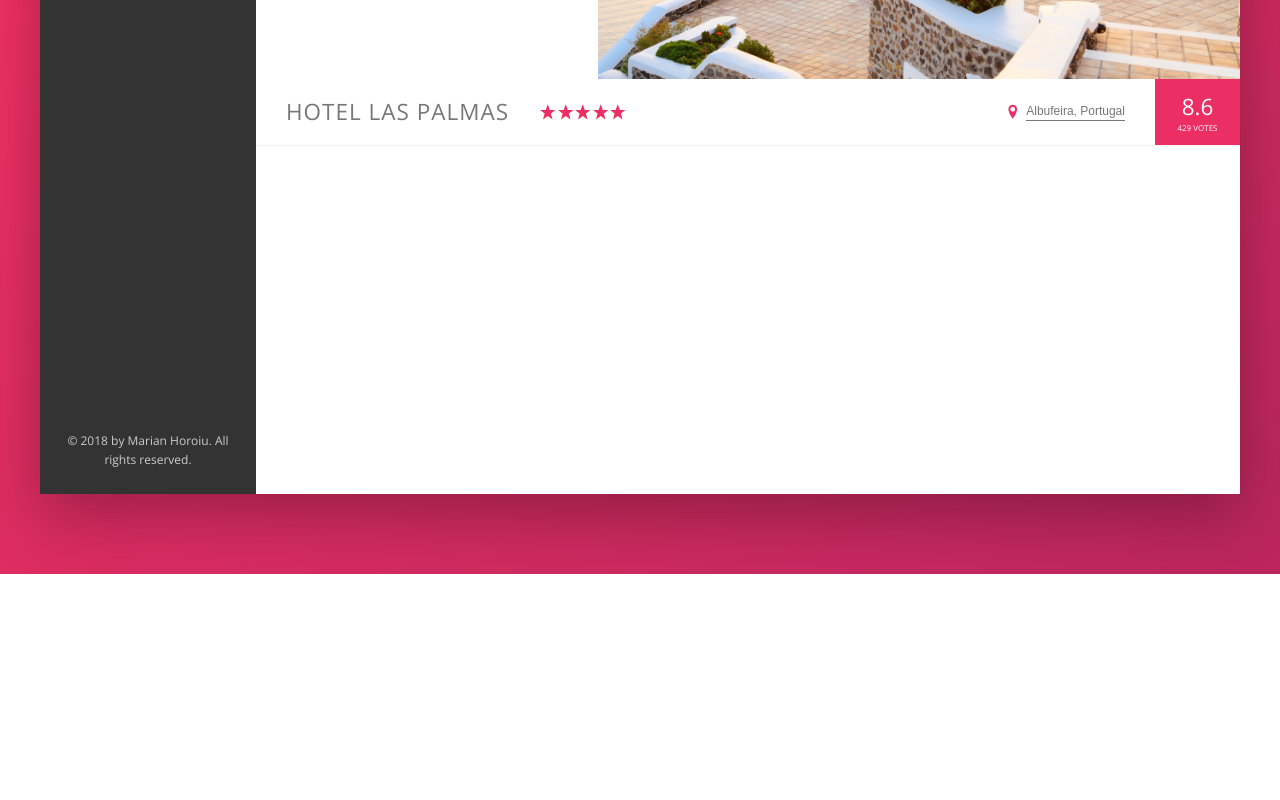
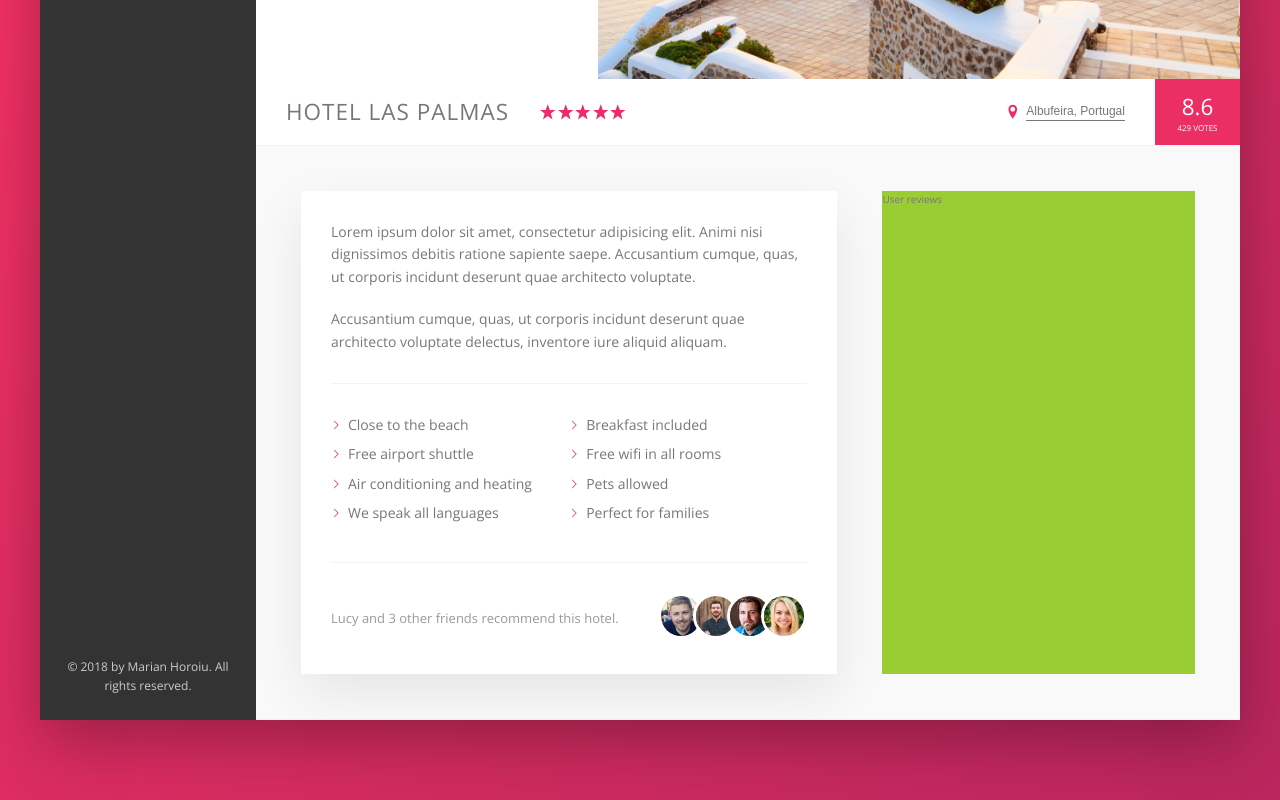
Before and after one commit to horoiu/Trillo, a website: page index.html in a window 1280 px wide. Shown: the part 456-1256 px from the top of the page. Before the commit the page ends 1030 px from the top, so only its background shows below. Drawn offline with nearby package versions, Linux system fonts and the light colour scheme.

Commit message:
Implement '.detail' section inside '.hotel-view' section

```diff
--- a/index.html
+++ b/index.html
@@ -130,9 +130,50 @@
                             </svg>
                             <button class="btn-inline">Albufeira, Portugal</button>
                         </div>
+
                         <div class="overview__rating">
                             <div class="overview__rating-average">8.6</div>
                             <div class="overview__rating-count">429 votes</div>
+                        </div>
+                    </div>
+
+                    <div class="detail">
+                        <div class="description">
+                            <p class="paragraph">
+                                Lorem ipsum dolor sit amet, consectetur adipisicing elit.
+                                Animi nisi dignissimos debitis ratione sapiente saepe.
+                                Accusantium cumque, quas, ut corporis incidunt deserunt quae
+                                architecto voluptate.
+                            </p>
+                            <p class="paragraph">
+                                Accusantium cumque, quas, ut corporis incidunt deserunt quae
+                                architecto voluptate delectus, inventore iure aliquid aliquam.
+                            </p>
+                            <ul class="list">
+                                <li class="list__item">Close to the beach</li>
+                                <li class="list__item">Breakfast included</li>
+                                <li class="list__item">Free airport shuttle</li>
+                                <li class="list__item">Free wifi in all rooms</li>
+                                <li class="list__item">Air conditioning and heating</li>
+                                <li class="list__item">Pets allowed</li>
+                                <li class="list__item">We speak all languages</li>
+                                <li class="list__item">Perfect for families</li>
+                            </ul>
+
+                            <div class="recommend">
+                                <p class="recommend__count">
+                                    Lucy and 3 other friends recommend this hotel.
+                                </p>
+                                <div class="recommend__friends">
+                                    <img src="img/user-3.jpg" alt="Friend 1" class="recommend__photo">
+                                    <img src="img/user-4.jpg" alt="Friend 2" class="recommend__photo">
+                                    <img src="img/user-5.jpg" alt="Friend 3" class="recommend__photo">
+                                    <img src="img/user-6.jpg" alt="Friend 4" class="recommend__photo">
+                                </div>
+                            </div>
+                        </div>
+                        <div class="user-reviews">
+                            User reviews
                         </div>
                     </div>
                 </main>
--- a/sass/_base.scss
+++ b/sass/_base.scss
@@ -30,7 +30,10 @@ Grey dark 3: #999
     --color-grey-dark-2: #777;
     --color-grey-dark-3: #999;
 
-    --shaddow-dark: 0 2rem 6rem rgba(0,0,0,.3);
+    --shaddow-dark: 0 2rem 6rem rgba(0, 0, 0, .3);
+    --shadow-light: 0 2rem 5rem rgba(0, 0, 0, .08);
+
+    --line: 1px solid var(--color-grey-light-2);
 }
 
 * {
--- a/sass/_components.scss
+++ b/sass/_components.scss
@@ -217,7 +217,7 @@
 .overview {
     display: flex;
     align-items: center;
-    border-bottom: 1px solid var(--color-grey-light-2);
+    border-bottom: var(--line);
 
     &__heading {
         font-size: 2.25rem;
@@ -318,3 +318,83 @@
         box-shadow: none;
     }
 }
+
+
+//////////////////////////////
+// PARAGRAPH
+
+.paragraph:not(:last-of-type) {
+    margin-bottom: 2rem;
+}
+
+
+
+//////////////////////////////
+// LIST
+
+.list {
+    list-style: none;
+    margin: 3rem 0;
+    padding: 3rem 0;
+    border-top: var(--line);
+    border-bottom: var(--line);
+
+    display: flex;
+    flex-wrap: wrap;
+
+    &__item {
+    flex: 0 0 50%;
+    margin-bottom: .7rem;
+    }
+
+    &__item::before {
+        content: "";
+        display: inline-block;
+        height: 1rem;
+        width: 1rem;
+        margin-right: .7rem;
+
+        //Older browsers
+        // background-image: url(../img/chevron-thin-right.svg);
+        // background-size: cover;
+
+        //Newer browsers
+        background-color: var(--color-primary);
+        -webkit-mask-image: url(../img/chevron-thin-right.svg);
+        -webkit-mask-size: cover;
+        mask-image: url(../img/chevron-thin-right.svg);
+        mask-size: cover;
+    }
+}
+
+
+//////////////////////////////
+// RECOMMEND
+
+.recommend {
+    font-size: 1.3rem;
+    color: var(--color-grey-dark-3);
+
+    display: flex;
+    align-items: center;
+
+    &__count {
+        margin-right: auto;
+    }
+
+    &__friend {
+
+    }
+
+    &__photo {
+        box-sizing: content-box;
+        height: 4rem;
+        width: 4rem;
+        border-radius: 50%;
+        border: 3px solid white;
+
+        &:not(:last-child) {
+            margin-right: -1.5rem;
+        }
+    }
+}
--- a/sass/_layout.scss
+++ b/sass/_layout.scss
@@ -11,7 +11,7 @@
     font-size: 2rem;
     height: 7rem;
     background-color: #fff;
-    border-bottom: 1px solid var(--color-grey-light-2);
+    border-bottom: var(--line);
 
     display: flex;
     justify-content: space-between;
@@ -35,6 +35,27 @@
 
 .hotel-view {
     background-color: #fff;
-    height: 80rem;
     flex: 1;
 }
+
+.detail {
+    display: flex;
+    padding: 4.5rem;
+    background-color: var(--color-grey-light-1);
+    border-bottom: var(--line);
+}
+
+.description {
+    font-size: 1.4rem;
+    background-color: #fff;
+    box-shadow: var(--shadow-light);
+    padding: 3rem;
+    flex: 0 0 60%;
+    margin-right: 4.5rem;
+
+}
+
+.user-reviews {
+    background-color: yellowgreen;
+    flex: 1;
+}
```
Also changed, not shown: css/style.css.
